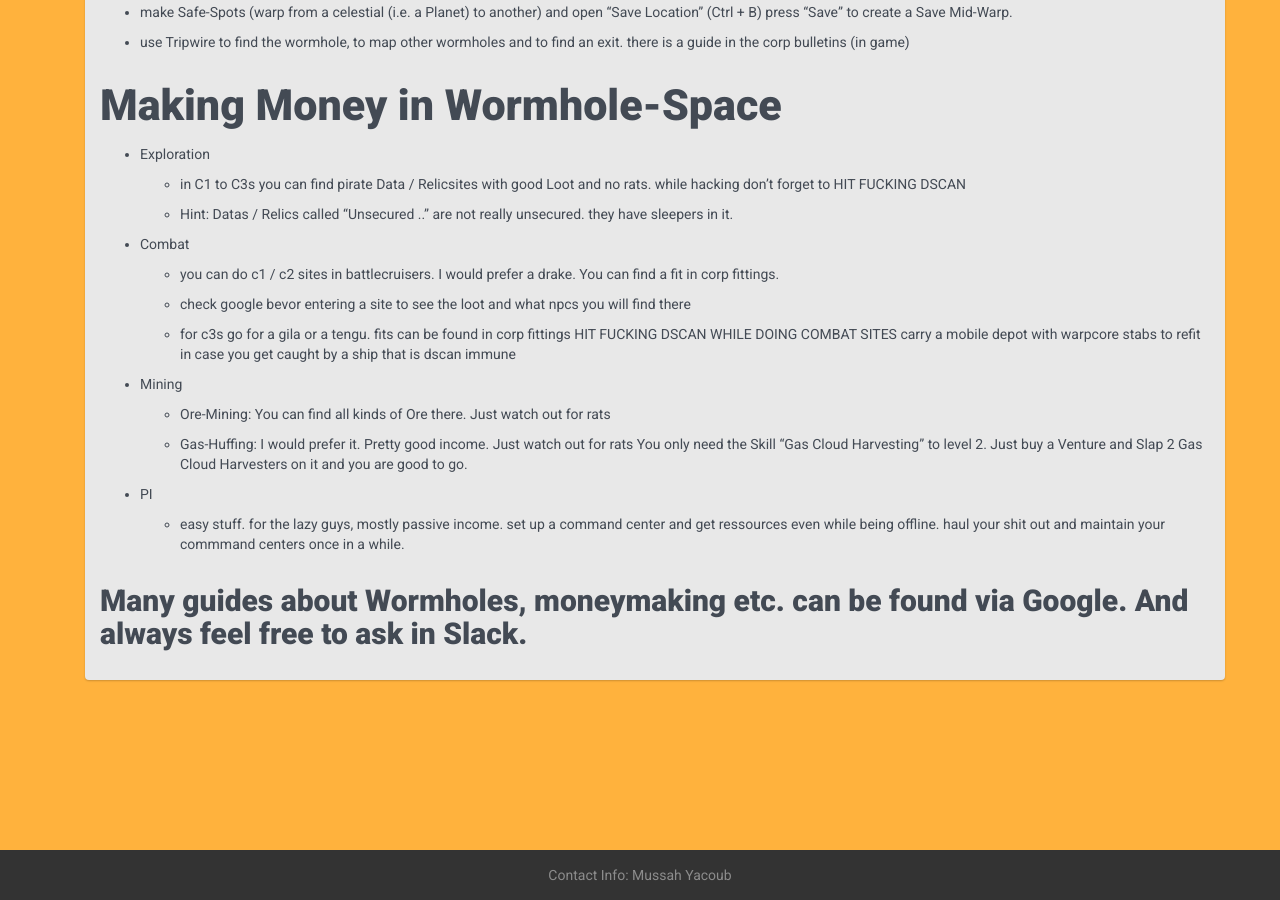
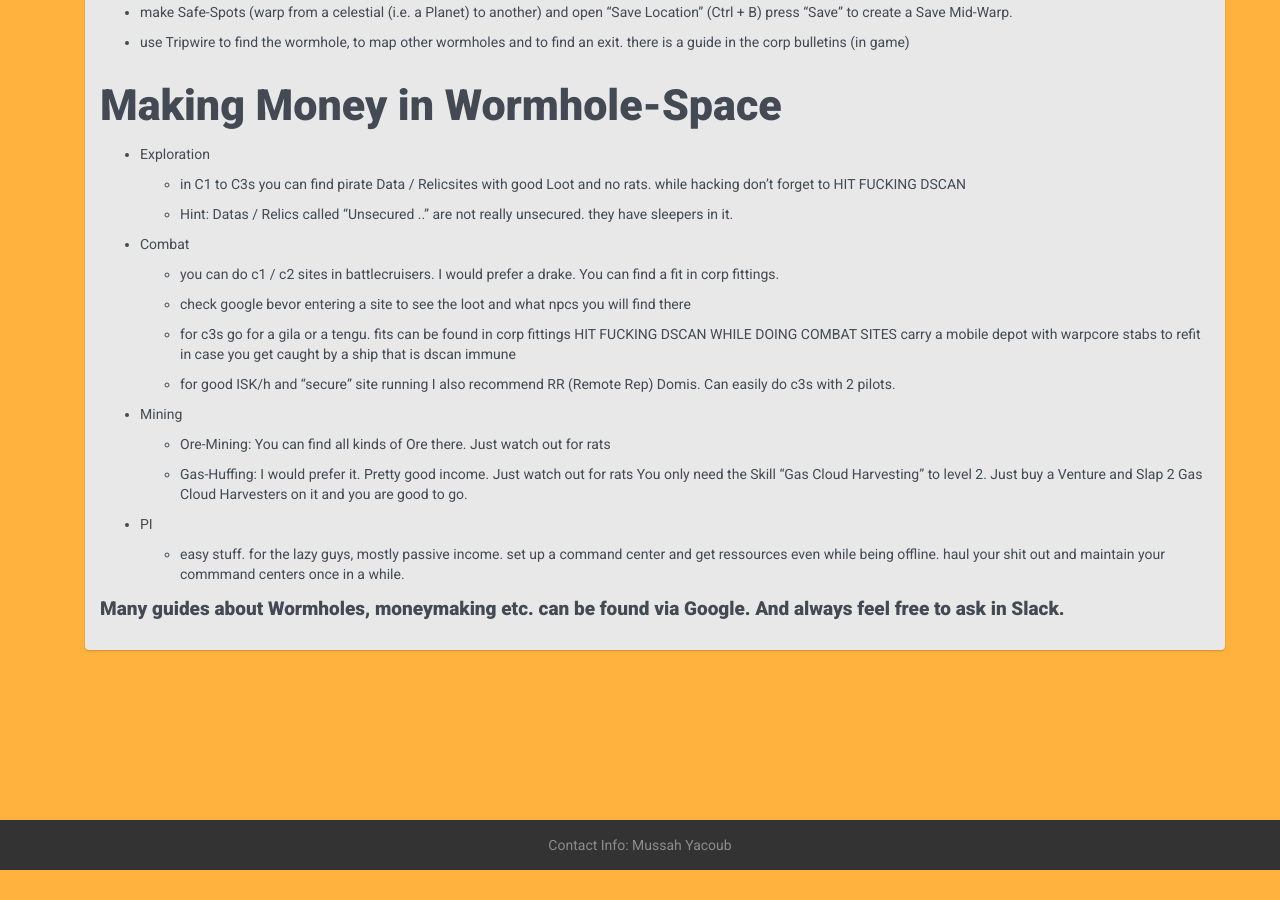
Before and after one commit to all-out/guides, a Jekyll site: the page built from _guides/firstdayinwhspace.markdown, in a window 1280 px wide and 900 px high, scrolled down 761 px. Built offline with Jekyll 4.4.1, drawn with Linux system fonts in a browser that asks for light colours; after the commit the page ends 1631 px from its top, so only the background shows below that.

Commit message:
Combat Money Making Update V1.02

```diff
--- a/_guides/firstdayinwhspace.markdown
+++ b/_guides/firstdayinwhspace.markdown
@@ -55,6 +55,8 @@ excerpt: >
 
   - for c3s go for a gila or a tengu. fits can be found in corp fittings HIT FUCKING DSCAN WHILE DOING COMBAT SITES carry a mobile depot with warpcore stabs to refit in case you get caught by a ship that is dscan immune
 
+  - for good ISK/h and "secure" site running I also recommend RR (Remote Rep) Domis. Can easily do c3s with 2 pilots.
+
 - Mining
 
   - Ore-Mining: You can find all kinds of Ore there. Just watch out for rats
@@ -66,4 +68,4 @@ excerpt: >
   - easy stuff. for the lazy guys, mostly passive income. set up a command center and get ressources even while being offline. haul your shit out and maintain your commmand centers once in a while.
 
 
-### Many guides about Wormholes, moneymaking etc. can be found via Google. And always feel free to ask in Slack.
+#### Many guides about Wormholes, moneymaking etc. can be found via Google. And always feel free to ask in Slack.
```
